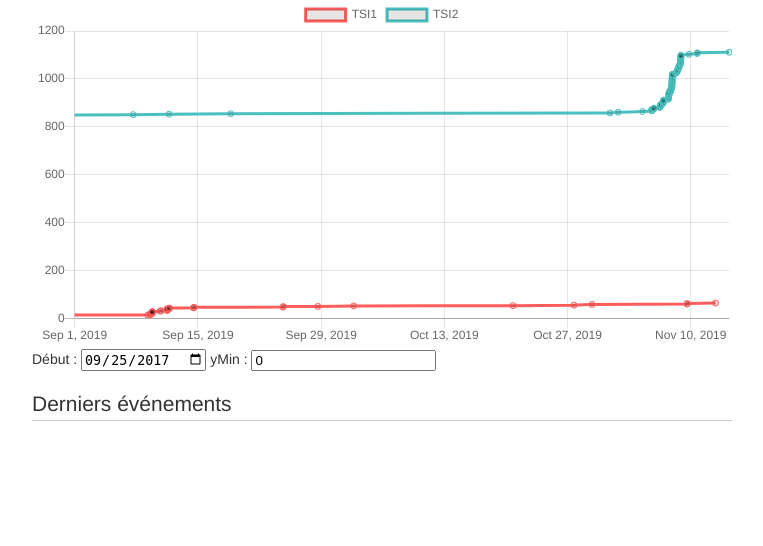
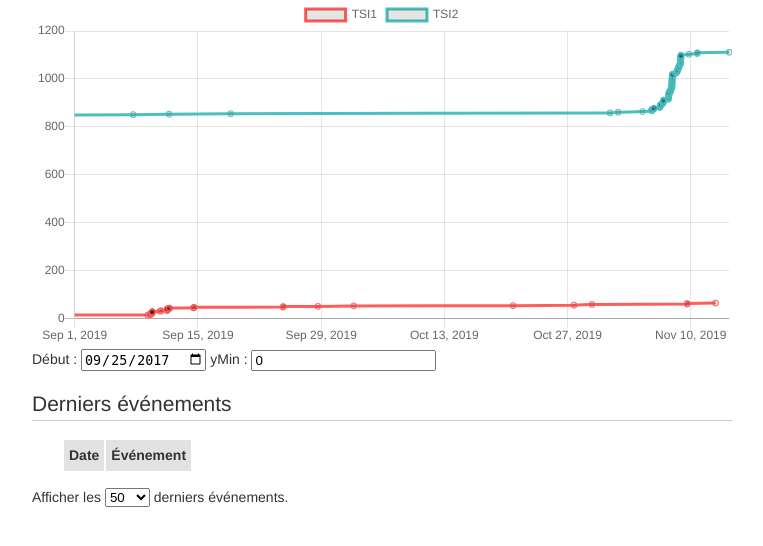
Before and after one commit to schlecky/infotsi, a Django app: page /challenge/administration/historique/ in a window 1280 px wide. Shown: the part 146-692 px from the top of the page, without its empty margins (58-821 px from the left). Run offline with Django 3.2, Linux system fonts and the light colour scheme; a user stored in the database is signed in; data comes from the database, SQL or seed files in the repository; data that the repository does not hold is empty; some libraries are stand-ins or nearby versions.

Commit message:
amelioration de l'historique

```diff
--- a/challenge/static/challenge/css/style.css
+++ b/challenge/static/challenge/css/style.css
@@ -302,3 +302,21 @@
   width:200px;
   transition: opacity 0.5s;
 }
+
+#evenements{
+  display:block;
+  margin-left:30px;
+}
+
+#evenements th, td {
+  padding: 5px;
+  text-align: left;
+}
+
+#evenements th{
+  background-color: #e2e2e2;
+}
+
+#evenements tr:nth-child(even) {
+  background-color: #f2f2f2;
+}
--- a/challenge/templates/challenge/historique.html
+++ b/challenge/templates/challenge/historique.html
@@ -55,17 +55,94 @@
       myLineChart.options.scales.yAxes[0].ticks.min = parseInt(document.getElementById("yMin").value);
       myLineChart.update();
     }
- </script>
+
+    function getCookie(name) {
+        var cookieValue = null;
+        if (document.cookie && document.cookie !== '') {
+            var cookies = document.cookie.split(';');
+            for (var i = 0; i < cookies.length; i++) {
+                var cookie = cookies[i].trim();
+                // Does this cookie string begin with the name we want?
+                if (cookie.substring(0, name.length + 1) === (name + '=')) {
+                    cookieValue = decodeURIComponent(cookie.substring(name.length + 1));
+                    break;
+                }
+            }
+        }
+        return cookieValue;
+    }
+
+    function getDerniersEvenements(n){
+      //Récupère la liste des derniers événements
+      const Http = new XMLHttpRequest();
+      var csrftoken = getCookie('csrftoken');
+      const url='../../notifications/';
+      Http.open("POST", url);
+      Http.responseType = 'json';
+      Http.setRequestHeader("X-CSRFToken",csrftoken);
+      Http.setRequestHeader('Content-type', 'application/x-www-form-urlencoded');
+      Http.send("nbNotif="+n.toString()+"&test=rere");
+      Http.onload = function(){
+        notifs = Http.response['notifications'];
+        for(i=0; i<notifs.length; i++){
+          console.log(notifs[i]['date']);
+          console.log(notifs[i]['message']);
+        }
+        majEvenements(notifs);
+      }
+    }
+
+    function majEvenements(notifs){
+      table = document.getElementById("evenements");
+      tbody = table.getElementsByTagName("tbody")[0];
+      var new_tbody = document.createElement("tbody");
+      //tbody = new_tbody;
+      table.replaceChild(new_tbody, tbody);
+      for(i=0; i<notifs.length; i++){
+        ligne = document.createElement("tr");
+        cdate = document.createElement("td");
+        cmessage = document.createElement("td");
+        ligne.appendChild(cdate);
+        ligne.appendChild(cmessage);
+        new_tbody.appendChild(ligne);
+        date = new Date(notifs[i]['date'])
+        cdate.innerHTML = date.getDate()+"/"+date.getMonth()+"/"+date.getDate()+" à "+date.getHours()+":"+date.getMinutes();
+        cmessage.innerHTML = notifs[i]['message'];
+      }
+
+    }
+
+    function selectChanged(){
+      s = document.getElementById('nbNotifSelect');
+      getDerniersEvenements(parseInt(s.value));
+    }
+
+    document.addEventListener('DOMContentLoaded', function(event) {
+      //the event occurred
+      getDerniersEvenements(50);
+    });
+
+   </script>
 </div>
 
 <h1>Derniers événements</h1>
 
 <div class=derniers_evenements>
-  <ul>
-  {% for m in messages %}
-  <li>{{ m |safe }}</li>
-  {% endfor %}
-  </ul>
+  <table id="evenements">
+  <thead>
+    <tr><th align='left'>Date</th><th align='left'>Événement</th></tr>
+  </thead>
+  <tbody>
+  </tbody>
+  </table>
+  <p> Afficher les
+  <select id="nbNotifSelect" onchange="selectChanged()">
+    <option value="10">10</option>
+    <option value="50" selected>50</option>
+    <option value="100">100</option>
+    <option value="500">500</option>
+  </select>
+  derniers événements.
 </div>
 
 
--- a/challenge/views.py
+++ b/challenge/views.py
@@ -32,10 +32,13 @@
         majScoreEtudiant(e)
 
 def notifView(request):
-    time_threshold = datetime.now() - timedelta(seconds=5)
-    # Supprime les notifications plus vieilles que 1 minute
-    # old_notif = Notification.objects.filter(date__lt=time_threshold).delete()
-    notifs = Notification.objects.filter(date__gt=time_threshold)
+    if request.method == 'GET':
+        time_threshold = datetime.now() - timedelta(seconds=5)
+        notifs = Notification.objects.filter(date__gt=time_threshold)
+        result = ""
+    elif request.method == 'POST':
+        nbNotif = int(request.POST.get('nbNotif'))
+        notifs = Notification.objects.order_by('-date')[:nbNotif]
     result = "{\"notifications\":["
     for n in notifs:
         result+="{{\"date\":\"{}\",\"message\":\"{}\"}},".format(n.date, n.message)
```
